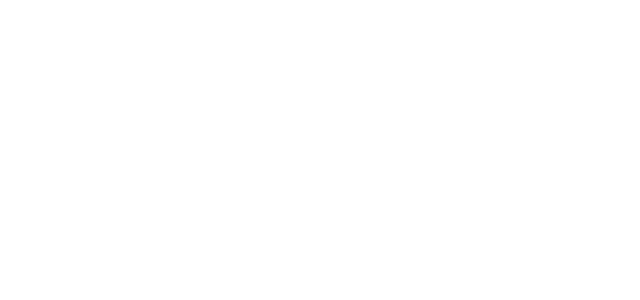
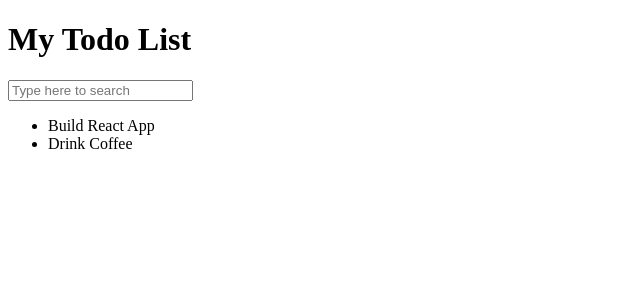
Before and after one commit to Irina-Dovgyalo/todo, a React (Create React App) app: page / in a window 1280 px wide. Shown: the top 300 px of the page, without its empty margins (0-640 px from the left). Built offline with nearby package versions, Linux system fonts and the light colour scheme.

Commit message:
feat: create basic react components

```diff
--- a/src/App.js
+++ b/src/App.js
@@ -1,10 +1,16 @@
 import React, { Component } from 'react';
+import TodoList from './components/TodoList';
+import AppHeader from './components/AppHeader';
+import SearchPanel from './components/SearchPanel';
+
 
 class App extends Component {
   render() {
     return (
-      <div className="App">
-
+      <div>
+        <AppHeader />
+        <SearchPanel />
+        <TodoList />
       </div>
     );
   }
--- /dev/null
+++ b/src/components/AppHeader.js
@@ -0,0 +1,7 @@
+import React from 'react';
+
+const AppHeader = () => {
+    return <h1>My Todo List</h1>
+  }
+
+export default AppHeader;
--- /dev/null
+++ b/src/components/SearchPanel.js
@@ -0,0 +1,8 @@
+import React from 'react';
+
+const SearchPanel = () => {
+    const searchText = 'Type here to search';
+    return <input placeholder={searchText} />
+  }
+
+  export default SearchPanel;
--- /dev/null
+++ b/src/components/TodoList.js
@@ -0,0 +1,13 @@
+import React from 'react';
+import TodoListItem from './TodoListItem';
+
+const TodoList = () => {
+    return(
+      <ul>
+        <li><TodoListItem label="Build React App" /></li>
+        <li><TodoListItem label="Drink Coffee" /></li>
+      </ul>
+    )
+  }
+
+export default TodoList;
--- /dev/null
+++ b/src/components/TodoListItem.js
@@ -0,0 +1,7 @@
+import React from 'react';
+
+const TodoListItem = ( { label }) => {
+    return<span>{label}</span>
+}
+
+export default TodoListItem;
```
